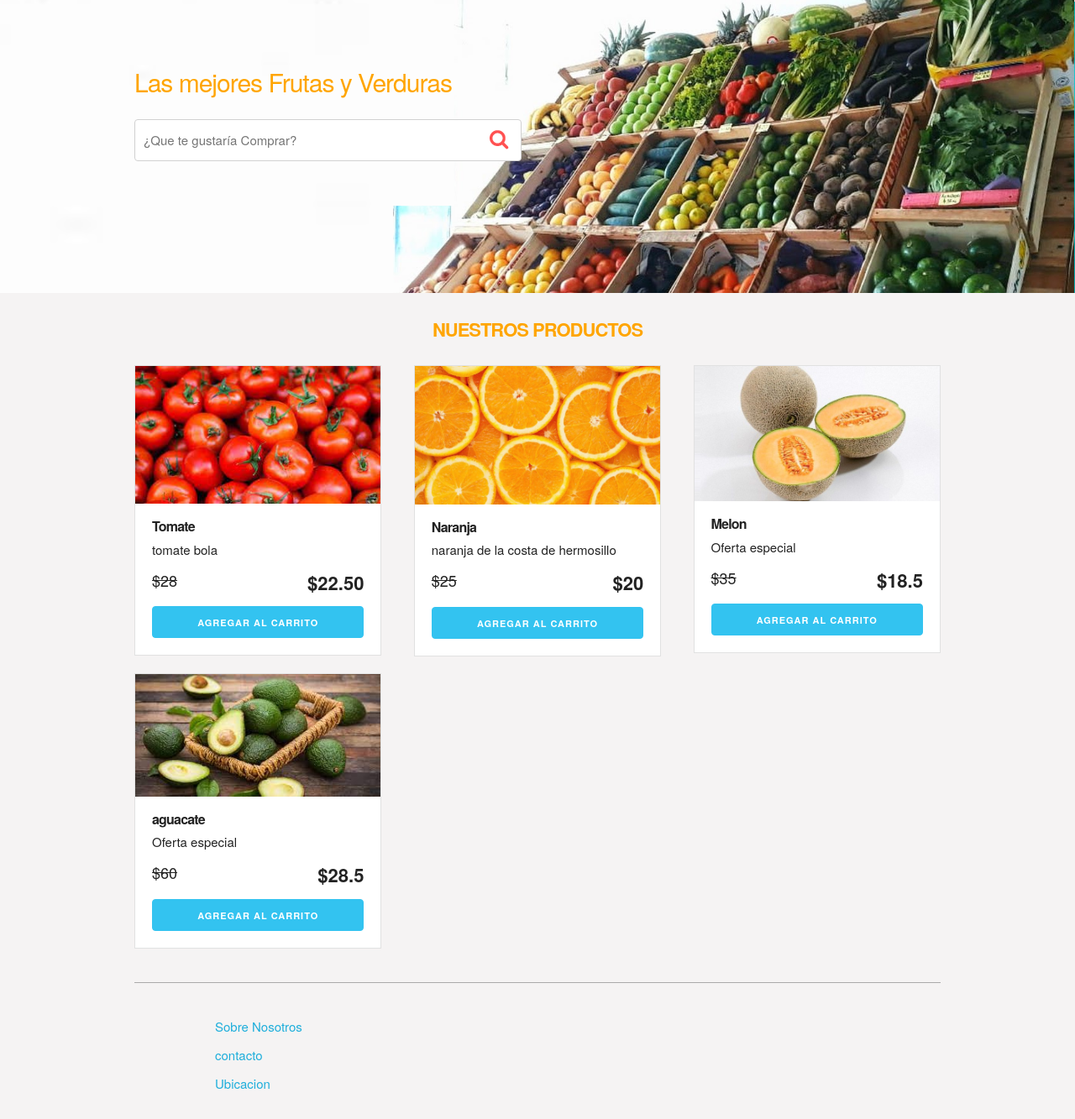
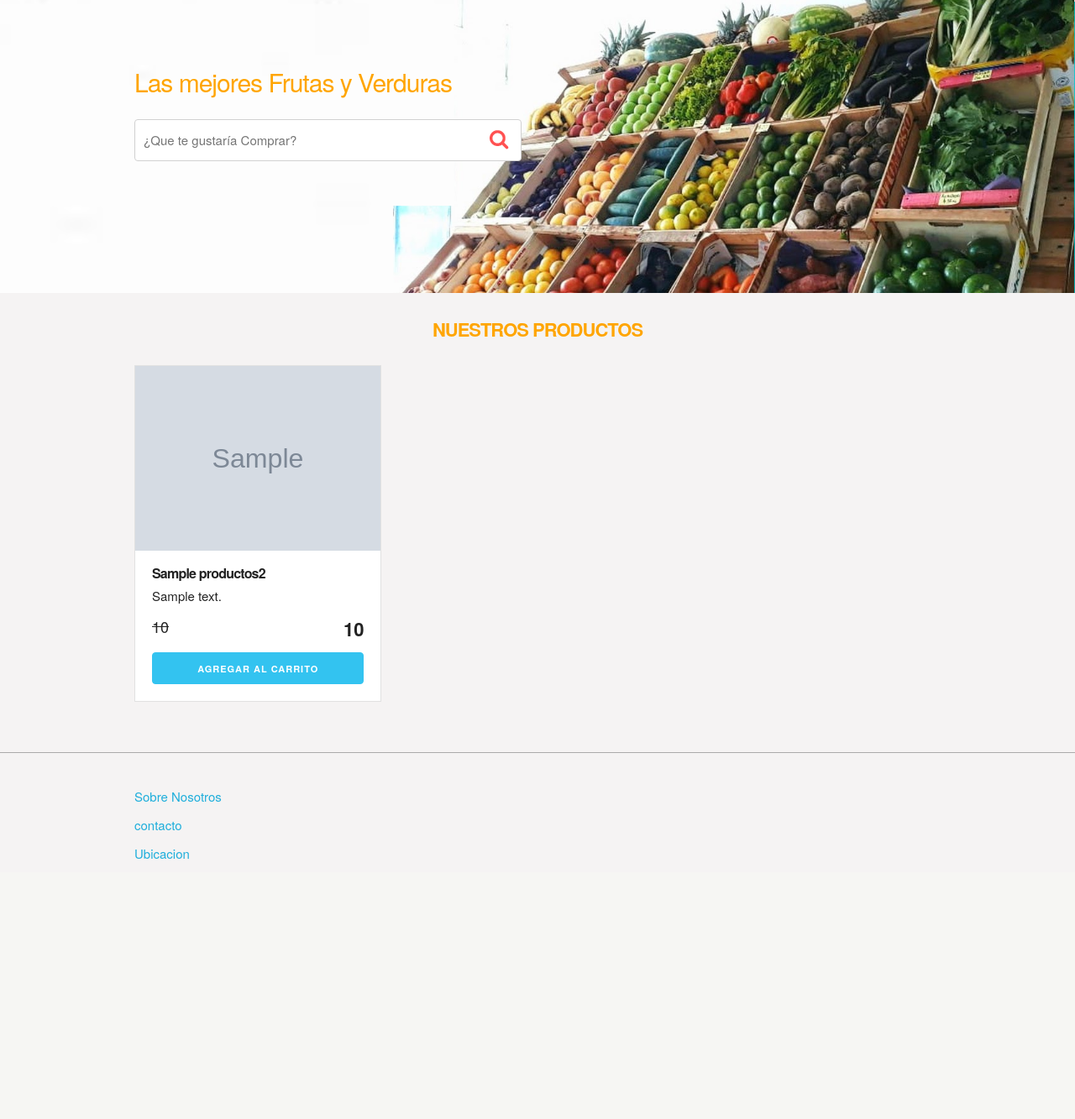
Before and after one commit to romuloReyes/SuperMarket, a PHP site: page / in a window 1280 px wide. Shown: the part 84-1417 px from the top of the page at 84% size. After the commit the page ends 1108 px from the top, so only its background shows below. Run offline with PHP 8.4, Linux system fonts and the light colour scheme; tables that the repository leaves empty or names only in its code hold one stand-in row (values such as "Sample post"); grey boxes marked "Sample" are stand-in pictures.

Commit message:
se relaciona la base de datos. Entradas dinamicas. Se cargan imagenes

```diff
--- a/InterfasCliente/index.php
+++ b/InterfasCliente/index.php
@@ -2,7 +2,7 @@
     include("../conexion.php");
     $con=conectar();
 
-    $sql="SELECT *  FROM productos";
+    $sql="SELECT *  FROM productos2";
     $query=mysqli_query($con,$sql);
 ?>
 <!DOCTYPE html>
@@ -74,55 +74,25 @@
 
     <div id="lista-productos" class="container">
         <h1 id="encabezado" class="encabezado">Nuestros Productos</h3>
+
         <div class="row">
+            <?php while($producto=mysqli_fetch_assoc($query)):?>
             <div class="four columns">
                 <div class="card">
-                    <img src="img/tomate.jpg" class="imagen-curso u-full-width">
+                    <img src="img/<?php echo $producto['imagen']?>" class="imagen-curso u-full-width">
                     <div class="info-card">
-                        <h4>Tomate</h4>
-                        <p>tomate bola</p>
-                        <p class="precio">$28  <span class="u-pull-right ">$22.50</span></p>
+                        <h4><?php echo $producto['nombre']?></h4>
+                        <p><?php echo $producto['descripcion']?></p>
+                        <p class="precio"><?php echo $producto['stock']?>  <span class="u-pull-right "><?php echo $producto['precio']?></span></p>
                         <a href="#" class="u-full-width button-primary button input agregar-carrito" data-id="1">Agregar Al Carrito</a>
                     </div>
                 </div> <!--.card-->
             </div>
-            <div class="four columns">
-                <div class="card">
-                    <img src="img/naranja.jpg" class="imagen-curso u-full-width">
-                    <div class="info-card">
-                        <h4>Naranja</h4>
-                        <p>naranja de la costa de hermosillo</p>
-                        <p class="precio">$25  <span class="u-pull-right ">$20</span></p>
-                        <a href="#" class="u-full-width button-primary button input agregar-carrito" data-id="2">Agregar Al Carrito</a>
-                    </div>
-                </div>
-            </div>
-
-            <div class="four columns">
-                <div class="card">
-                    <img src="img/melon2.jpg" class="imagen-curso u-full-width">
-                    <div class="info-card">
-                        <h4>Melon</h4>
-                        <p>Oferta especial</p>
-                        <p class="precio">$35  <span class="u-pull-right ">$18.5</span></p>
-                        <a href="#" class="u-full-width button-primary button input agregar-carrito" data-id="2">Agregar Al Carrito</a>
-                    </div>
-                </div>
-            </div>
+            <?php endwhile; ?>
 
         </div> <!--.row-->
-        <div class="row">
-            <div class="four columns">
-                <div class="card">
-                    <img src="img/aguacate.jpg" class="imagen-curso u-full-width">
-                    <div class="info-card">
-                        <h4>aguacate</h4>
-                        <p>Oferta especial</p>
-                        <p class="precio">$60  <span class="u-pull-right ">$28.5</span></p>
-                        <a href="#" class="u-full-width button-primary button input agregar-carrito" data-id="4">Agregar Al Carrito</a>
-                    </div>
-                </div> <!--.card-->
-            </div>
+
+
     </div>
 
     <footer id="footer" class="footer">
@@ -146,3 +116,8 @@
 
 </body>
 </html>
+
+<?php
+    //cerrar la conexion
+    mysqli_close($con)
+?>
```
Also changed, not shown: insertar.php (+5 -2 lines), imagenes/0b4eb02da010cf7c618b99c4f4ead1da.jpg (added), imagenes/995e38f9bad36fbd003a5c8710adb88e.jpg (added), imagenes/b347671ee604ad504f1c87604a4becfe.jpg (added), imagenes/bab81067c8fdcf4bfe28f9bf2fa6e8ae.jpg (added), imagenes/c679cdbcd654b6a1b6f027984968538c.jpg (added), imagenes/f33435e0cea8f52baabf991e3f37a55e.jpg (added).
